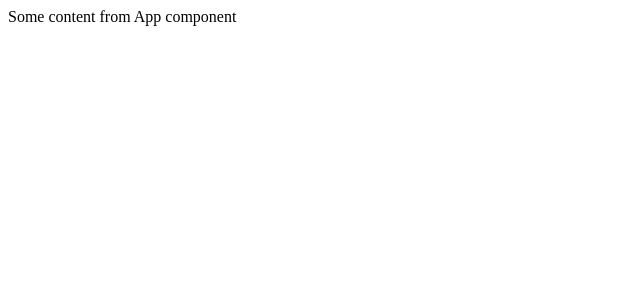
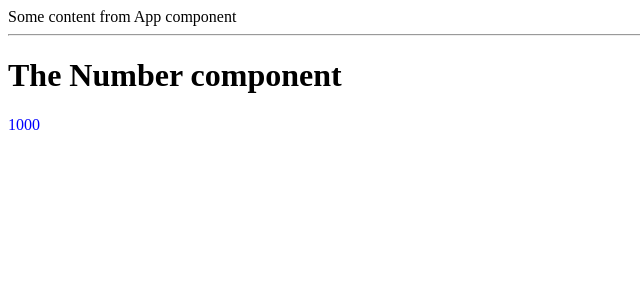
Before and after one commit to oricis/react_redux__test_one, a React (Create React App) app: page / in a window 1280 px wide. Shown: the top 300 px of the page, without its empty margins (0-640 px from the left). Built offline with nearby package versions, Linux system fonts and the light colour scheme.

Commit message:
added subcomponent Number & pass data with props

```diff
--- a/src/components/App.jsx
+++ b/src/components/App.jsx
@@ -1,4 +1,6 @@
 import React, { Component } from 'react';
+
+import Number from './number/Number.jsx';
 
 
 class App extends Component
@@ -18,6 +20,8 @@ class App extends Component
         return (
             <div>
                 Some content from App component
+                <hr />
+                <Number value="1000"></Number>
             </div>
         );
     }
--- /dev/null
+++ b/src/components/number/Number.jsx
@@ -0,0 +1,28 @@
+import React, { Component } from 'react';
+
+import './styles.css';
+
+
+class Number extends Component
+{
+    constructor(props)
+    {
+        super(props);
+    }
+
+    render()
+    {
+
+        return (
+            <div>
+                <h1>The Number component</h1>
+
+                <span class="cblue">
+                    {this.props.value}
+                </span>
+            </div>
+        );
+    }
+}
+
+export default Number;
--- /dev/null
+++ b/src/components/number/styles.css
@@ -0,0 +1,11 @@
+/**
+ * Component styles
+ *
+ */
+
+.cblue {
+	color: blue;
+}
+.cgreen {
+	color: green;
+}
```
